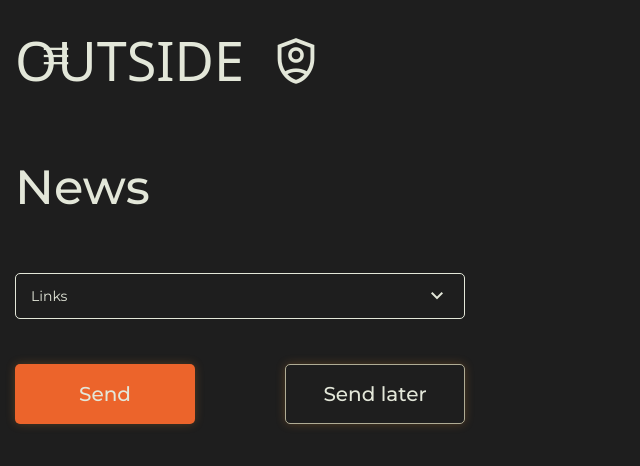
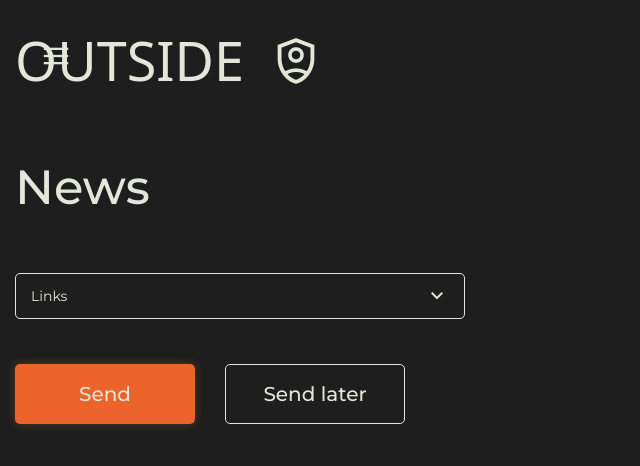
Before and after one commit to outsideOfficialy/adminPanel, a Next.js app: page /news in a window 1280 px wide. Shown: the top 466 px of the page, without its empty margins (0-640 px from the left). Built offline with nearby package versions, Linux system fonts and the light colour scheme; a web font is replaced by a local one.

Commit message:
work may have some bugs

```diff
--- a/app/globals.css
+++ b/app/globals.css
@@ -42,6 +42,12 @@
   font-size: 22px;
 }
 
+.material-symbols-outlined.delete {
+  font-size: 16px;
+  font-weight: 200;
+  font-variation-settings: "FILL" 0, "wght" 500, "GRAD" 0, "opsz" 56;
+}
+
 /* customize the scrollbar Width & Height */
 ::-webkit-scrollbar {
   /* vertical scrollbar */
--- a/app/page.tsx
+++ b/app/page.tsx
@@ -1,7 +1,7 @@
-"use client";
+"use client"
 
 import PageTemplate from "@/components/PageTemplate";
-import { ButtonPrimary } from "@/components/ButtonTemplate";
+import { ButtonTemplate } from "@/components/ButtonTemplate";
 import { InputTypeText } from "@/components/Inputs";
 import Link from "next/link";
 
@@ -11,7 +11,7 @@ export default function Home() {
       <InputTypeText label="User-name*" placeholder="User-name..." name="user-name"/>
       <InputTypeText label="Password*" placeholder="Password..." name="password" />
 
-      <Link href={"/news"}><ButtonPrimary className="bg-main-primary-color max-w-none">Login</ButtonPrimary></Link>
+      <Link href={"/news"}><ButtonTemplate primary className="max-w-none">Login</ButtonTemplate></Link>
     </PageTemplate>
   );
 }
--- a/components/ButtonTemplate/index.tsx
+++ b/components/ButtonTemplate/index.tsx
@@ -4,50 +4,64 @@ interface ButtonTemplateProps {
   type?: "button" | "submit" | "reset";
   children: React.ReactNode | React.ReactNode[];
   onClick?: (e: React.FormEvent) => void;
+  secondary?: boolean;
+  secondaryActive?: boolean;
+  primary?: boolean;
+  border?: boolean;
+  disabled?: boolean;
   className?: string;
 }
 
 //! -----------------------------------------
 
-const ButtonTemplate: React.FC<ButtonTemplateProps> = ({
+export const ButtonTemplate: React.FC<ButtonTemplateProps> = ({
   children,
   type = "button",
   onClick,
+  primary,
+  secondary,
+  border,
+  disabled,
   className
 }) => {
   return (
     <button
+      disabled={disabled}
       className={clsx(
-        "transition duration-300 rounded-[5px] w-full min-h-[60px]",
-        "text-center shadow-[0px_0px_10px_0px_rgba(239,147,53,0.25)] hover:shadow-[rgba(239,147,53)]",
+        "relative transition duration-300 rounded-[5px] w-full text-center shadow-[0px_0px_10px_0px_rgba(239,147,53,0.25)] hover:shadow-main-primary-color",
+        {
+          "text-[20px] font-medium min-h-[60px] shadow-none border-[1px] border-white hover:border-main-primary-color max-w-[180px]": secondary,
+          "shadow-none border-[1px] cursor-pointer border-white hover:border-main-primary-color max-w-[46px] min-h-[46px] hover:text-main-primary-color": border,
+          "text-[20px] font-medium bg-main-primary-color disabled:bg-black disabled:cursor-not-allowed disabled:opacity-50 max-w-[180px] disabled:-grey disabled:border-[1px] min-h-[60px] disabled:shadow-none": primary
+        },
         className
       )}
       type={type}
-      onClick={onClick ? onClick : undefined}
+      onClick={onClick ? onClick : null}
     >
       {children}
     </button>
   );
 };
 
-export const ButtonPrimary: React.FC<ButtonTemplateProps> = ({
-  children,
-  className,
-  onClick,
-  type
-}) => {
+// export const ButtonPrimary: React.FC<ButtonTemplateProps> = ({
+//   children,
+//   className,
+//   onClick,
+//   type,
+// }) => {
 
-  return <ButtonTemplate type={type} onClick={onClick} className={clsx("text-[20px] max-w-[180px] font-medium min-h-[60px]",
-  className ? className : "")}>
-    {children}
-  </ButtonTemplate>
-}
+//   return <ButtonTemplate secondary type={type} onClick={onClick} className={clsx("text-[20px] max-w-[180px] font-medium",
+//     className ? className : "")}>
+//     {children}
+//   </ButtonTemplate>
+// }
 
-export const ButtonSecondary: React.FC<ButtonTemplateProps> = ({
-  type, children, onClick, className
-}) => {
-  // это будет для кнопок Browse.., кнопки там где плюсик внутри в строке добавления песен
-  return <ButtonTemplate type={type} onClick={onClick} className={`transition duration-300 hover:border-main-primary-color rounded-[5px] border-[1px] border-white ${className}`}>
-    {children}
-  </ButtonTemplate>
-}
+// export const ButtonSecondary: React.FC<ButtonTemplateProps> = ({
+//   type, children, onClick, className
+// }) => {
+//   // это будет для кнопок Browse.., кнопки там где плюсик внутри в строке добавления песен
+//   return <ButtonTemplate type={type} onClick={onClick}>
+//     {children}
+//   </ButtonTemplate>
+// }
--- a/components/ConfirmModal/index.tsx
+++ b/components/ConfirmModal/index.tsx
@@ -1,5 +1,5 @@
 import React from 'react'
-import { ButtonPrimary } from '../ButtonTemplate'
+import { ButtonTemplate } from '../ButtonTemplate'
 import Image from 'next/image'
 import itunes from '../../src/icons/itunes.svg'
 import spotify from '../../src/icons/spotify.svg'
@@ -72,9 +72,9 @@ const ConfirmModal: React.FC<ConfirmModalProps> = ({ isOpened, onSetModal }) =>
             </div>
           </div>
           <div className='w-full flex justify-center'>
-            <ButtonPrimary onClick={() => console.log('Sending...')} type="submit" className="bg-main-primary-color">
+            <ButtonTemplate primary onClick={() => console.log('Sending...')} type="submit" className="bg-main-primary-color">
               Send
-            </ButtonPrimary>
+            </ButtonTemplate>
           </div>
         </div>}
       </div>
--- a/components/FormLayout/index.tsx
+++ b/components/FormLayout/index.tsx
@@ -1,5 +1,4 @@
 import React from "react";
-import { ButtonPrimary } from "../ButtonTemplate";
 import ConfirmModal from "../ConfirmModal";
 import SendFormBtn from "../SendFormBtn";
 
--- a/components/Inputs/index.tsx
+++ b/components/Inputs/index.tsx
@@ -1,5 +1,5 @@
 import React, { useEffect } from "react";
-import { ButtonSecondary } from "../ButtonTemplate";
+import { ButtonTemplate } from "../ButtonTemplate";
 import clsx from "clsx";
 
 interface InputWrapperProps {
@@ -120,7 +120,7 @@ const FileInput: React.FC<FileInputProps> = ({
     <div>
       <label htmlFor={id}
         className="inline-block cursor-pointer py-[10px] px-[15px] text-[14px] border-white border-[1px] rounded-[5px] mr-[25px]"
-        >{placeholder}</label>
+      >{placeholder}</label>
       <input accept={accept} name={name} multiple={multiple} type="file" className="hidden" id={id} onChange={(e) => {
 
         if (!e.target.files) return;
@@ -137,7 +137,7 @@ const FileInput: React.FC<FileInputProps> = ({
   </InputWrapper>;
 }
 
-const SongsInputs: React.FC<{label: string; name: string;}> = ({
+const SongsInputs: React.FC<{ label: string; name: string; }> = ({
   label,
   name
 }) => {
@@ -165,16 +165,16 @@ const SongsInputs: React.FC<{label: string; name: string;}> = ({
 
             <input type="text" className="bg-black border rounded-lg border-white text-white p-2.5 max-w-[450px] w-full text-base font-medium leading-normal tracking-wider transition duration-300 ease-in-out placeholder-grey focus:border-main-primary-color focus:ring-0 focus:outline-none" value={el} onChange={(e) => inputChange(e, idx)} name={name} placeholder={`Song name №${idx + 1}`} />
 
-            <ButtonSecondary onClick={() => decreaseSongList(idx)} className="shadow-none relative w-full max-w-[46px] min-h-[46px]">
-              <span className="material-symbols-outlined absolute left-1/2 top-1/2 -translate-x-1/2 -translate-y-1/2">
+            <ButtonTemplate disabled border onClick={() => decreaseSongList(idx)}>
+              <span className="delete material-symbols-outlined absolute left-1/2 top-1/2 -translate-x-1/2 -translate-y-1/2">
                 delete
               </span>
-            </ButtonSecondary>
+            </ButtonTemplate>
           </div>
         })}
-        <ButtonSecondary onClick={increaseSongList} className="relative shadow-none px-[15px] min-h-none max-w-[46px] min-h-[46px]">
+        <ButtonTemplate border onClick={increaseSongList}>
           <span className="absolute left-1/2 top-1/2 -translate-x-1/2 -translate-y-1/2">+</span>
-        </ButtonSecondary>
+        </ButtonTemplate>
       </div>
     </InputWrapper>
   </>
--- a/components/SendFormBtn/index.tsx
+++ b/components/SendFormBtn/index.tsx
@@ -2,7 +2,7 @@ import React, { useState } from "react";
 import DatePicker from "react-datepicker";
 import "react-datepicker/dist/react-datepicker.css";
 import "./style.css";
-import { ButtonPrimary } from "../ButtonTemplate";
+import { ButtonTemplate } from "../ButtonTemplate";
 
 interface SendFormBtnProps {
   setModalOpen: (e: boolean) => void;
@@ -33,30 +33,27 @@ const SendFormBtn: React.FC<SendFormBtnProps> = ({ setModalOpen }) => {
           className="bg-black border rounded-lg border-white text-white p-2.5 w-full text-base font-medium leading-normal tracking-wider transition duration-300 ease-in-out placeholder-grey focus:border-main-primary-color focus:ring-0 focus:outline-none"
         />
       )}
-      <div className="flex w-full justify-between">
-        <ButtonPrimary
+      <div className="flex w-full gap-[30px]">
+        <ButtonTemplate
           onClick={(e) => {
             e.preventDefault();
             setModalOpen(true);
             onSendClick();
           }}
           type="submit"
-          className={` ${
-            isSendLaterDisabled
-              ? "bg-main-primary-color"
-              : "bg-black cursor-not-allowed opacity-50 border-grey border-[1px]"
-          }`}
+          disabled={selectedDate ? true : false}
+          primary
         >
           Send
-        </ButtonPrimary>
-        <ButtonPrimary
+        </ButtonTemplate>
+        <ButtonTemplate
           onClick={onSendLaterClick}
-          className={`bg-black border-grey border-[1px] ${
-            isSendLaterDisabled ? "" : "bg-main-primary-color border-main-primary-color"
-          }`}
+          secondary
+          disabled={selectedDate ? true : false}
+          className={selectedDate ? "bg-main-primary-color border-main-primary-color hover:shadow-main-primary-color" : ""}
         >
           Send later
-        </ButtonPrimary>
+        </ButtonTemplate>
       </div>
     </div>
   );
```
